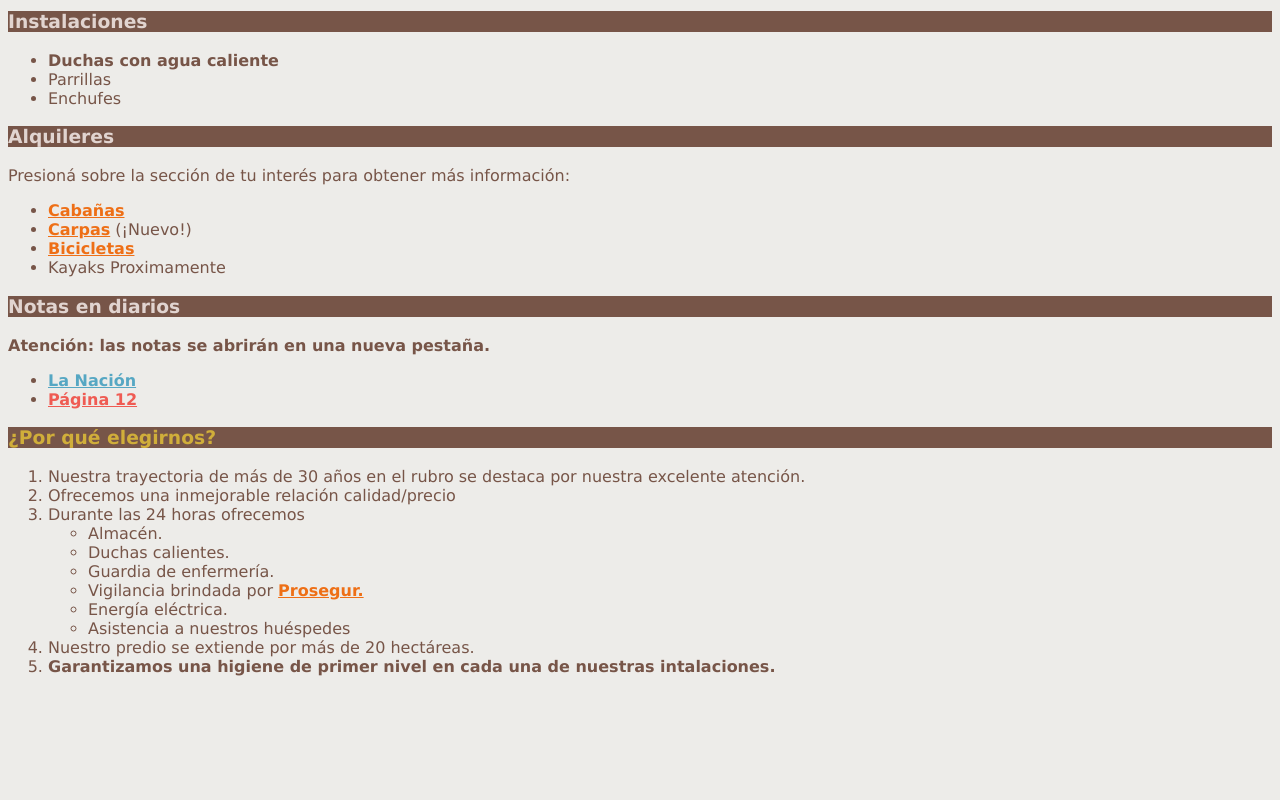
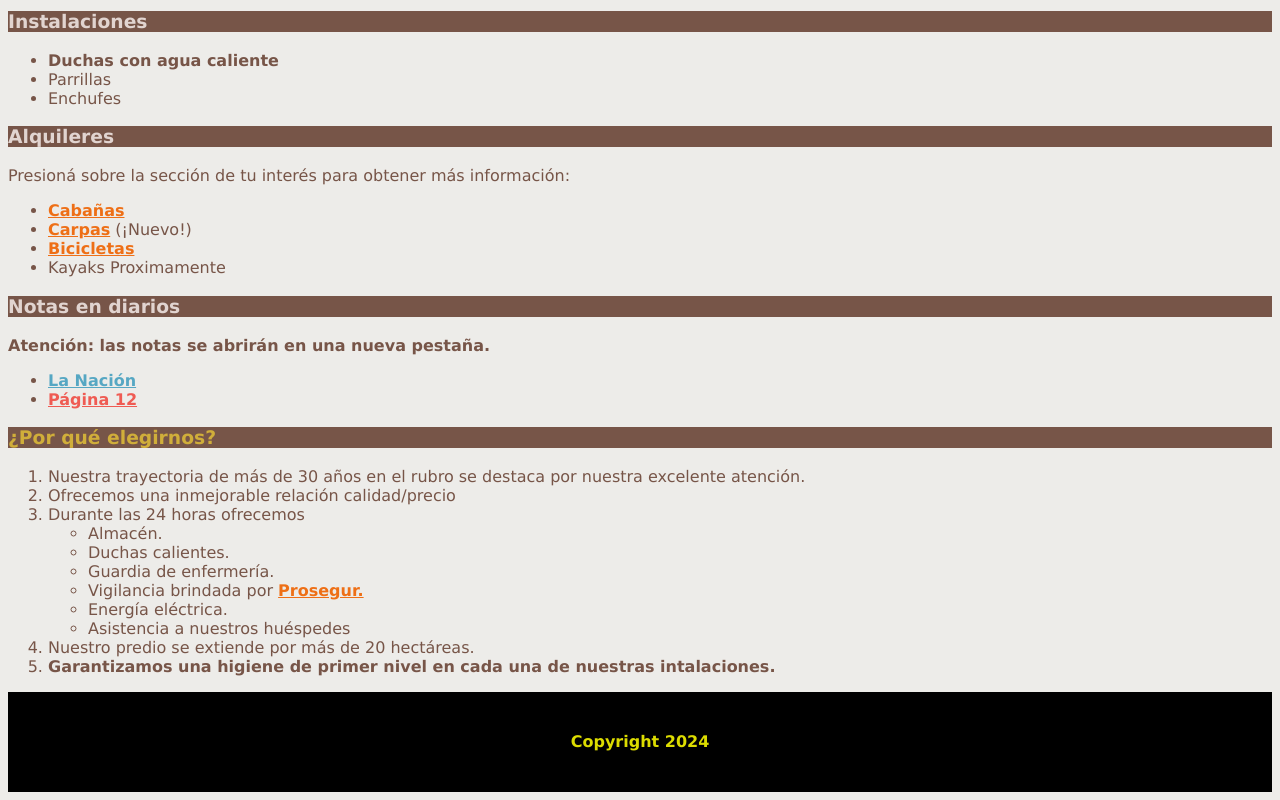
Before and after one commit to LeoCardenas123/Desafio-5, a plain HTML site: page index.html in a window 1280 px wide. Shown: the part 504-1304 px from the top of the page. Before the commit the page ends 1204 px from the top, so only its background shows below. Drawn offline with Linux system fonts and the light colour scheme.

Commit message:
termine de hacer el codigo, ahora lo voy a limpiar y optimizar

```diff
--- a/estilos.css
+++ b/estilos.css
@@ -78,3 +78,14 @@ section ul li a{
 #por-que-elegirnos h3{
     color: rgb(208,174,58);
 }
+
+/* ------------------- */
+footer{
+    width: 100%;
+    color: rgba(255, 255, 0, 0.863);
+    height: 100px;
+    display: flex;
+    justify-content: center;
+    align-items: center;
+    background-color: black;
+}
--- a/index.html
+++ b/index.html
@@ -71,5 +71,9 @@
             </ol>
         </section>
     </main>
+
+    <footer>
+        <h4>Copyright 2024</h4>
+    </footer>
 </body>
 </html>
```
